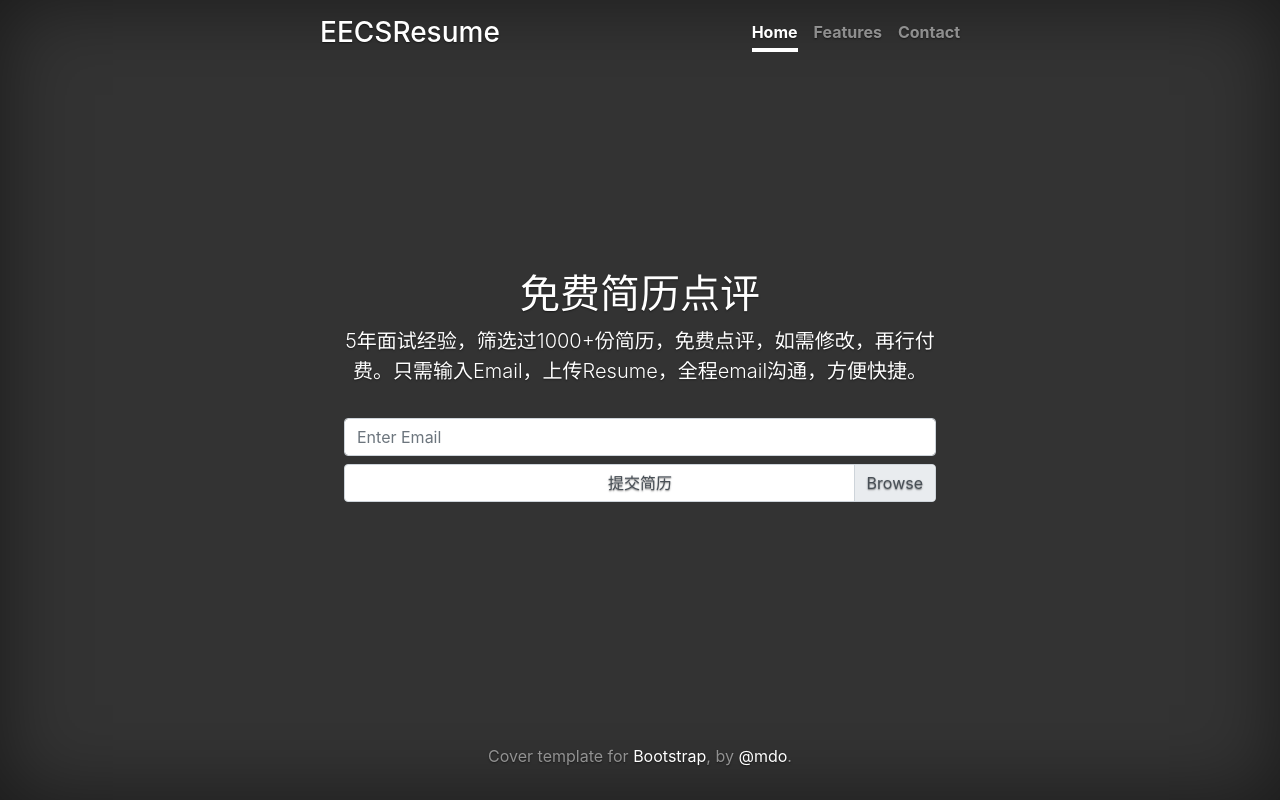
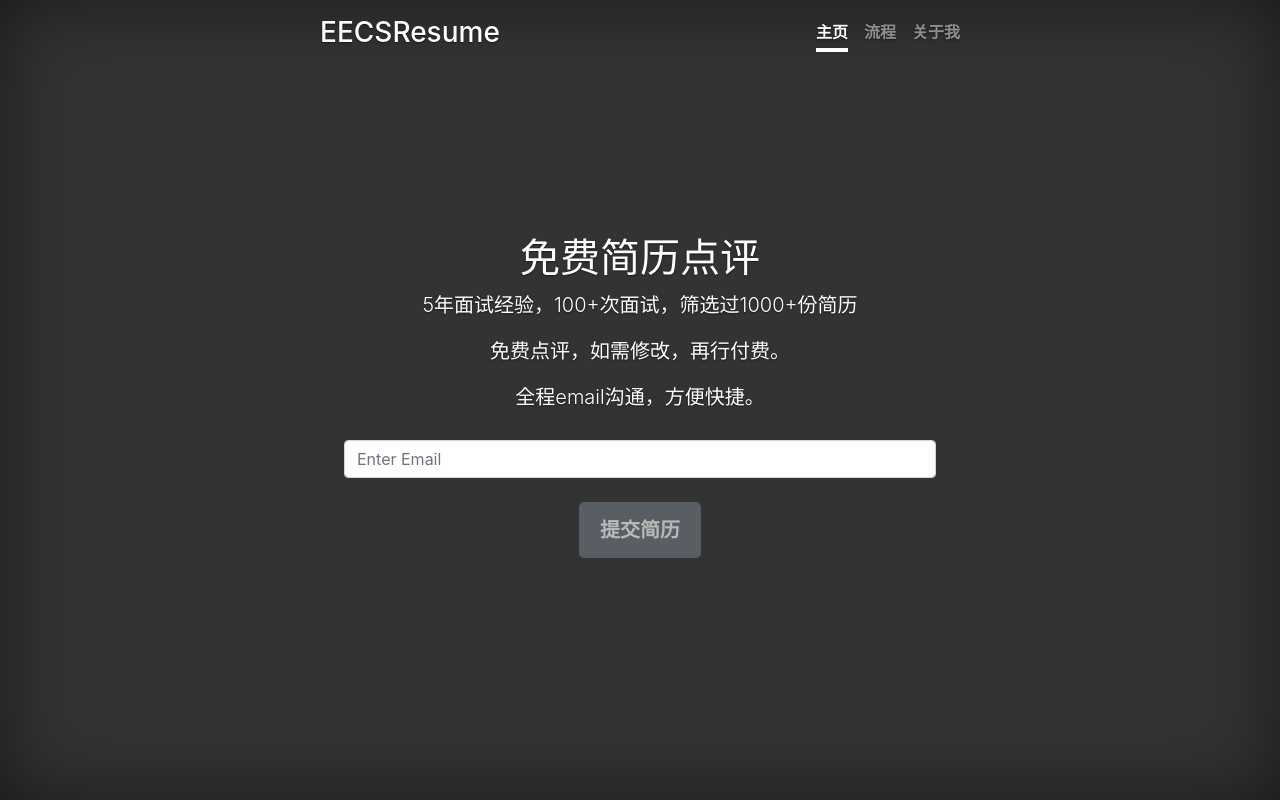
Before and after one commit to gaogaotiantian/eecsresume, a Flask app: page / in a window 1280 px wide. Run offline with Flask 2, Linux system fonts and the light colour scheme; parts of the project's set-up code (start-up, migrations or seed data) failed here and were passed over; some libraries are stand-ins or nearby versions.

Commit message:
Check in first working version

```diff
--- a/app.py
+++ b/app.py
@@ -26,7 +26,6 @@ from google.oauth2 import service_account
 
 DATABASE_URL = None
 if os.environ.get('DATABASE_URL') != None:
-    print("123")
     DATABASE_URL = os.environ.get('DATABASE_URL')
 
 credentialRaw = os.environ.get('GOOGLE_APP_CREDENTIAL')
@@ -77,25 +76,38 @@ def getGmailService():
 
     return service
 
-def sendEmail(pdfRaw):
-    message = Message("Resume",
+def sendEmail(pdfRaw, email):
+    message = Message("Resume review from EECSResume",
             sender="eecsresume@gmail.com",
-            recipients=["gaogaotiantian@hotmail.com"])
+            recipients=["eecsresume@gmail.com", "gaogaotiantian@hotmail.com"])
 
-    message.body = "resume filed"
+    message.body = "Email: {}\n".format(email)
 
     message.attach("resume.pdf", 'application/pdf', pdfRaw)
 
     try:
         mail.send(message)
-        print("email sent")
+        print("Got a resume from {}".format(email))
+    except Exception as e:
+        print(e)
+
+def sendConfirmEmail(email):
+    print(type(email))
+    print(email)
+    message = Message("Resume review confirmation from EECSResume",
+            sender="eecsresume@gmail.com",
+            recipients=[email])
+    message.body = "您好！\n您的Resume我已经收到，我会在数个工作日内给您回复。如果有什么问题，可以直接回复这条消息。\n\n- EECSResume"
+
+    try:
+        mail.send(message)
+        print("Send confirmation to {}".format(email))
     except Exception as e:
         print(e)
 
 chars = string.ascii_uppercase + string.digits
 def getShortLink():
     while True:
-        print("getlink")
         s = ''.join(random.choice(chars) for _ in range(6))
         check = TaskDb.query.filter_by(short_link = s).first()
         if check == None:
@@ -109,15 +121,15 @@ def err(err_code, err_msg):
 @app.route('/api/v1/task', methods = ['GET', 'POST'])
 def task():
     if request.method == 'POST':
-        print("get post")
         f = request.files.get("resume")
+        formData = dict(request.form)
+
         if f == None:
             return err(400, "Can not find attached file. It should be a pdf file.")
         data = request.json
 
         try:
-            email = "test@example.com"
-            note  = "testtest"
+            email = formData["email"][0]
         except:
             return err(400, "Wrong parameters")
 
@@ -130,22 +142,35 @@ def task():
         #gDriveFile = service.files().create(body = fileMetadata, media_body = media, fields = 'id').execute()
 
         # Gmail part
-        sendEmail(f.read())
+        sendEmail(f.read(), email)
+        sendConfirmEmail(email)
 
         t = TaskDb()
         t.short_link = shortLink
-        #t.file_link = gDriveFile.get('id')
         t.email = email
         t.status = statusEnum.sent
-        t.note = note
+        t.note = ""
 
         db.session.add(t)
         db.session.commit()
     return success({"msg":"success"})
 
 @app.route('/')
+@app.route('/index')
 def index():
     return render_template('index.html')
 
+@app.route('/procedure')
+def procedure():
+    return render_template('procedure.html')
+
+@app.route('/about')
+def about():
+    return render_template('about.html')
+
+@app.route('/submit')
+def submit():
+    return render_template('submit.html')
+
 if __name__ == '__main__':
     app.run(debug = True)
--- a/static/eecsresume.css
+++ b/static/eecsresume.css
@@ -104,3 +104,20 @@ body {
 .mastfoot {
   color: rgba(255, 255, 255, .5);
 }
+
+.loader {
+    position: absolute;
+    left: 50%;
+    border: 16px solid #f3f3f3; /* Light grey */
+    border-top: 16px solid #3498db; /* Blue */
+    border-radius: 50%;
+    margin: -60px 0 0 -60px;
+    width: 120px;
+    height: 120px;
+    animation: spin 2s linear infinite;
+}
+
+@keyframes spin {
+    0% { transform: rotate(0deg); }
+    100% { transform: rotate(360deg); }
+}
--- a/static/eecsresume.js
+++ b/static/eecsresume.js
@@ -1,9 +1,53 @@
+function validateEmail(email) {
+    var re = /^(([^<>()\[\]\\.,;:\s@"]+(\.[^<>()\[\]\\.,;:\s@"]+)*)|(".+"))@((\[[0-9]{1,3}\.[0-9]{1,3}\.[0-9]{1,3}\.[0-9]{1,3}\])|(([a-zA-Z\-0-9]+\.)+[a-zA-Z]{2,}))$/;
+    return re.test(String(email).toLowerCase());
+}
+
 $(function() {
+    // Nav bar functions
+    if (window.location.href.indexOf("procedure") != -1) {
+        $("#nav-procedure").addClass("active");
+    } else if (window.location.href.indexOf("about") != -1) {
+        $("#nav-aboutme").addClass("active");
+    } else {
+        $("#nav-home").addClass("active");
+    }
+    // Nav bar functions end
+    // Main page functions
     $("#upload-file-button").click(function() {
         console.log("click")
+    })
+
+    $("#user-email").change(function() {
+        if (validateEmail($(this).val())) {
+            $("#submit-resume").prop("disabled", false);
+            $("#submit-resume").removeClass("btn-secondary");
+            $("#submit-resume").addClass("btn-primary");
+            $("#email-error-text").removeClass("d-flex");
+        } else {
+            $("#submit-resume").prop("disabled", true);
+            $("#submit-resume").removeClass("btn-primary");
+            $("#submit-resume").addClass("btn-secondary");
+            $("#email-error-text").addClass("d-flex");
+        }
+    })
+
+    $("#submit-resume").click(function(e) {
+        e.preventDefault();
+        if (!$("#submit-resume").prop("disabled")) {
+            $("#upload-file-input").click();
+        }
+    })
+
+    $("#upload-file-input").change(function() {
+        var fileName = $('#upload-file-input')[0].files[0].name;
         var fileSize = $('#upload-file-input')[0].files[0].size;
-        if (fileSize < 2*1024*1024) {
+        var fileType = $('#upload-file-input')[0].files[0].type;
+        if (fileName && fileSize < 2*1024*1024 && fileType == 'application/pdf') {
+            $("#main-content").addClass("d-none");
+            $(".loader").removeClass("d-none");
             var fdata = new FormData($('#upload-form')[0]);
+            fdata.append("email", $("#user-email").val());
 
             $.ajax({
                 url: '/api/v1/task',
@@ -12,12 +56,19 @@ $(function() {
                 processData: false,
                 contentType: false,
                 success: function(d, st, xhr) {
-                    console.log("success!");
+                    window.location.replace("./submit");
                 },
                 error: function(d, st, xhr) {
-                    console.log("error!");
+                    $(".loader").addClass("d-none");
+                    $("#main-content").removeClass("d-none");
+                    alert("服务器出现错误！请稍后再试。");
                 }
             })
+        } else {
+            $("#upload-error-text").addClass("d-block");
         }
+
     })
+
+    // Main page functions end
 })
--- /dev/null
+++ b/templates/header.html
@@ -0,0 +1,17 @@
+<head>
+  <meta charset="utf-8">
+  <meta name="viewport" content="width=device-width, initial-scale=1, shrink-to-fit=no">
+
+  <link href="https://stackpath.bootstrapcdn.com/bootstrap/4.1.0/css/bootstrap.min.css" rel="stylesheet" integrity="sha384-9gVQ4dYFwwWSjIDZnLEWnxCjeSWFphJiwGPXr1jddIhOegiu1FwO5qRGvFXOdJZ4" crossorigin="anonymous">
+  <script
+    src="https://code.jquery.com/jquery-3.3.1.min.js"
+    integrity="sha256-FgpCb/KJQlLNfOu91ta32o/NMZxltwRo8QtmkMRdAu8="
+    crossorigin="anonymous">
+  </script>
+  <script src="https://stackpath.bootstrapcdn.com/bootstrap/4.1.0/js/bootstrap.min.js" integrity="sha384-uefMccjFJAIv6A+rW+L4AHf99KvxDjWSu1z9VI8SKNVmz4sk7buKt/6v9KI65qnm" crossorigin="anonymous"></script>
+  <script src="https://stackpath.bootstrapcdn.com/bootstrap/4.1.0/js/bootstrap.bundle.min.js" integrity="sha384-lZmvU/TzxoIQIOD9yQDEpvxp6wEU32Fy0ckUgOH4EIlMOCdR823rg4+3gWRwnX1M" crossorigin="anonymous"></script>
+  <script defer src="https://use.fontawesome.com/releases/v5.0.10/js/all.js" integrity="sha384-slN8GvtUJGnv6ca26v8EzVaR9DC58QEwsIk9q1QXdCU8Yu8ck/tL/5szYlBbqmS+" crossorigin="anonymous"></script>
+
+  <link href="/static/eecsresume.css" rel="stylesheet">
+  <script src="/static/eecsresume.js" type="text/javascript"></script>
+</head>
--- a/templates/index.html
+++ b/templates/index.html
@@ -1,54 +1,31 @@
 <html>
-<head>
-  <meta charset="utf-8">
-  <meta name="viewport" content="width=device-width, initial-scale=1, shrink-to-fit=no">
-
-  <link href="https://stackpath.bootstrapcdn.com/bootstrap/4.1.0/css/bootstrap.min.css" rel="stylesheet" integrity="sha384-9gVQ4dYFwwWSjIDZnLEWnxCjeSWFphJiwGPXr1jddIhOegiu1FwO5qRGvFXOdJZ4" crossorigin="anonymous">
-  <script
-    src="https://code.jquery.com/jquery-3.3.1.min.js"
-    integrity="sha256-FgpCb/KJQlLNfOu91ta32o/NMZxltwRo8QtmkMRdAu8="
-    crossorigin="anonymous">
-  </script>
-  <script src="https://stackpath.bootstrapcdn.com/bootstrap/4.1.0/js/bootstrap.min.js" integrity="sha384-uefMccjFJAIv6A+rW+L4AHf99KvxDjWSu1z9VI8SKNVmz4sk7buKt/6v9KI65qnm" crossorigin="anonymous"></script>
-  <script src="https://stackpath.bootstrapcdn.com/bootstrap/4.1.0/js/bootstrap.bundle.min.js" integrity="sha384-lZmvU/TzxoIQIOD9yQDEpvxp6wEU32Fy0ckUgOH4EIlMOCdR823rg4+3gWRwnX1M" crossorigin="anonymous"></script>
-  <script defer src="https://use.fontawesome.com/releases/v5.0.10/js/all.js" integrity="sha384-slN8GvtUJGnv6ca26v8EzVaR9DC58QEwsIk9q1QXdCU8Yu8ck/tL/5szYlBbqmS+" crossorigin="anonymous"></script>
-
-  <link href="/static/eecsresume.css" rel="stylesheet">
-  <script src="/static/eecsresume.js" type="text/javascript"></script>
-</head>
+{% include 'header.html' %}
 <body class="text-center">
   <div class="cover-container d-flex w-100 h-100 p-3 mx-auto flex-column">
-    <header class="masthead mb-auto">
-      <div class="inner">
-        <h3 class="masthead-brand">EECSResume</h3>
-        <nav class="nav nav-masthead justify-content-center">
-          <a class="nav-link active" href="#">Home</a>
-          <a class="nav-link" href="#">Features</a>
-          <a class="nav-link" href="#">Contact</a>
-        </nav>
-      </div>
-    </header>
+    {% include 'navbar.html' %}
     <main role="main" class="inner cover">
+      <div id="main-content">
         <h1 class="cover-heading">免费简历点评</h1>
-      <p class="lead">5年面试经验，筛选过1000+份简历，免费点评，如需修改，再行付费。只需输入Email，上传Resume，全程email沟通，方便快捷。</p>
+        <p class="lead">5年面试经验，100+次面试，筛选过1000+份简历</p>
+        <p class="lead">免费点评，如需修改，再行付费。</p>
+        <p class="lead">全程email沟通，方便快捷。</p>
         <p class="lead">
           <form id="upload-form" action="/api/v1/task" method="post" enctype="multipart/form-data" class="py-2">
-          <div class="forum-group py-2">
+            <div class="form-group py-1">
               <input type="email" class="form-control" id="user-email" placeholder="Enter Email">
             </div>
-          <div class="input-group">
-            <div class="custom-file">
-              <input id="upload-file-input" type="file" name="resume" class="custom-file-input">
-              <label id="upload-file-label" class="custom-file-label" for="upload-file-input" style="overflow:hidden">提交简历</label>
+            <input id="upload-file-input" type="file" name="resume" class="custom-file-input d-none">
+            <div id="email-error-text" class="invalid-feedback">输入一个正确的email地址</div>
+            <div class="form-group py-1">
+              <button id="submit-resume" class="btn btn-secondary btn-lg" disabled>提交简历</button>
             </div>
-          </div>
+            <div id="upload-error-text" class="invalid-feedback">请上传一个小于2MB的pdf文档</div>
           </form>
         </p>
+      </div>
+      <div class="loader d-none"></div>
     </main>
     <footer class="mastfoot mt-auto">
-      <div class="inner">
-        <p>Cover template for <a href="https://getbootstrap.com/">Bootstrap</a>, by <a href="https://twitter.com/mdo">@mdo</a>.</p>
-      </div>
     </footer>
 </body>
 </html>
--- /dev/null
+++ b/templates/navbar.html
@@ -0,0 +1,10 @@
+    <header class="masthead mb-auto">
+      <div class="inner">
+        <h3 class="masthead-brand">EECSResume</h3>
+        <nav class="nav nav-masthead justify-content-center">
+          <a id="nav-home" class="nav-link" href="./">主页</a>
+          <a id="nav-procedure" class="nav-link" href="/procedure">流程</a>
+          <a id="nav-aboutme" class="nav-link" href="/about">关于我</a>
+        </nav>
+      </div>
+    </header>
```
Also changed, not shown: templates/about.html (added, +22 -0 lines), templates/procedure.html (added, +21 -0 lines), templates/submit.html (added, +14 -0 lines), 1 other file. Lines whose indentation alone changed are shown as unchanged.
